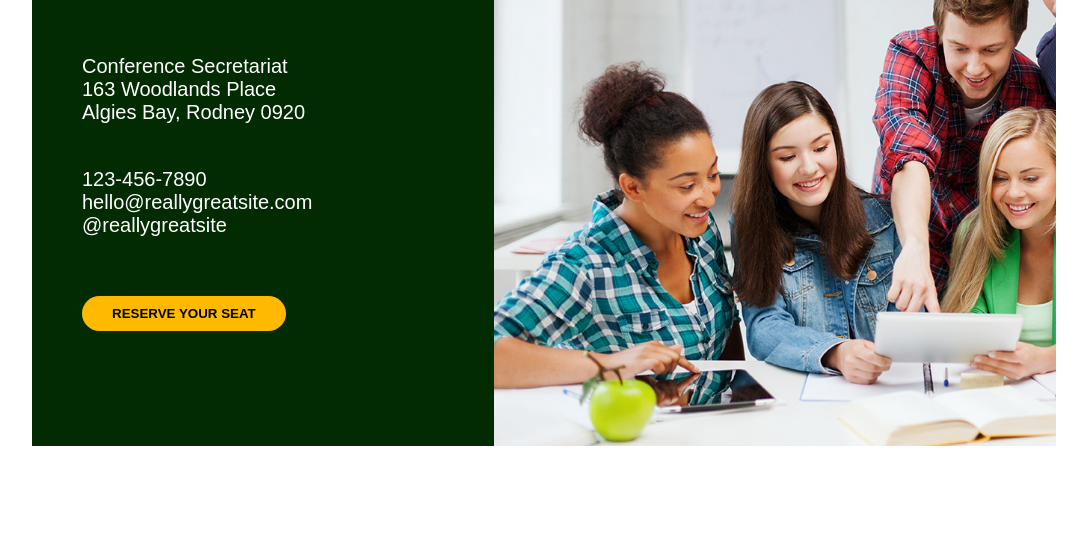
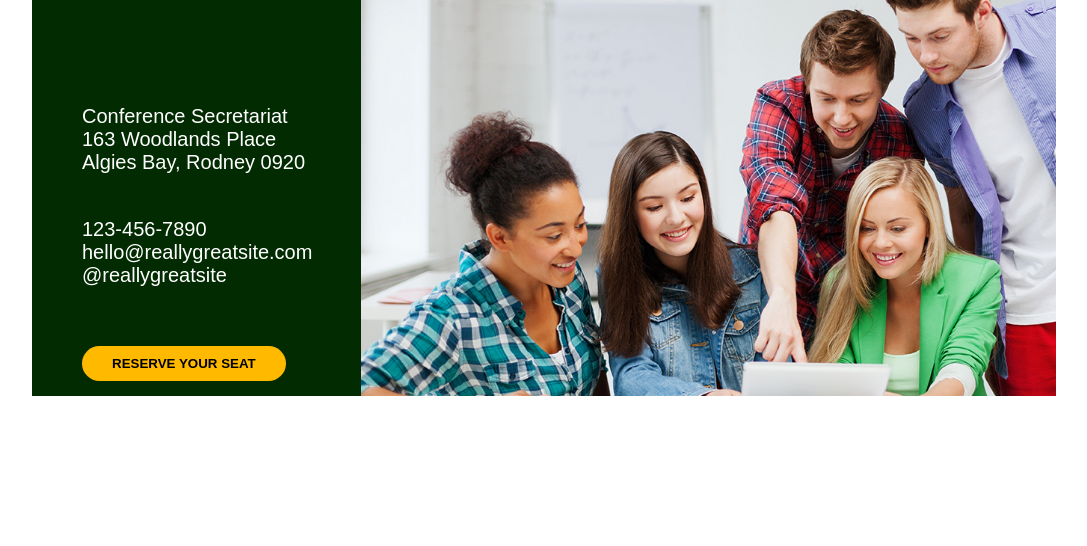
Before and after one commit to Sumit-nepal/Workshop-task, a plain HTML site: page replicaton task/index.html in a window 1280 px wide. Shown: the part 254-800 px from the top of the page, without its empty margins (96-1183 px from the left). Drawn offline with Linux system fonts and the light colour scheme.

Commit message:
image adjustment

```diff
--- a/replicaton task/style.css
+++ b/replicaton task/style.css
@@ -15,14 +15,14 @@ body{
 .container{
     position: relative;
     width: 80vw;
-    height: 600px;
+    height: 500px;
     color: white;
     background-color:rgb(2, 43, 2) ;
     overflow: hidden;
 }
 img {
     position: absolute;
-    right: -283px;
+    right: -150px;
     top: -4px;
     width: auto;
     height: 610px;
```
Also changed, not shown: replication.png (deleted), replicaton task/images/replication.png (added).
